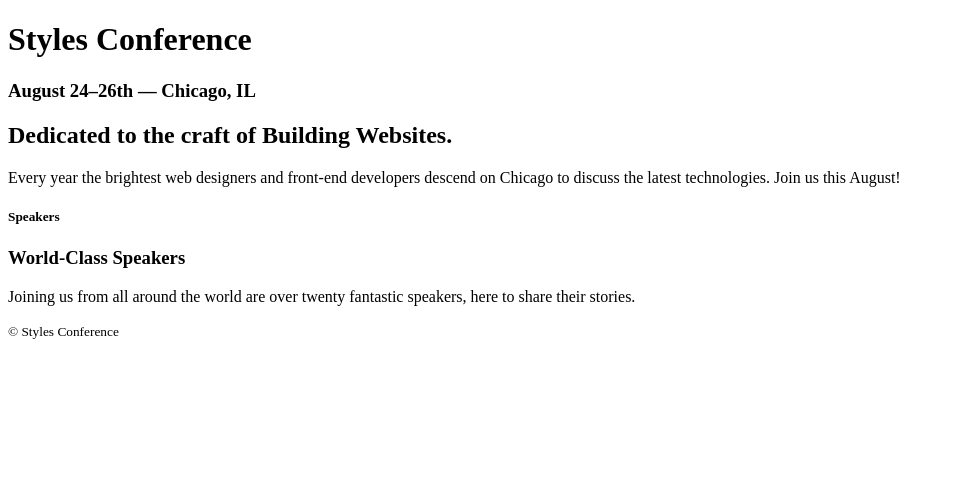
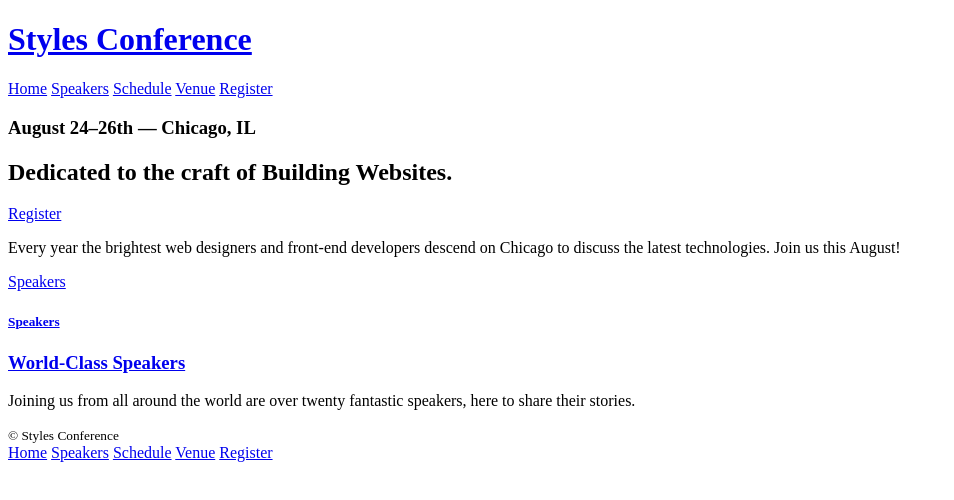
Before and after one commit to sumitsaurabh927/Basics, a plain HTML site: page index.html in a window 1280 px wide. Shown: the whole page, without its empty margins (0-954 px from the left). Drawn offline with Linux system fonts and the light colour scheme.

Commit message:
added navigation link

```diff
--- a/index.html
+++ b/index.html
@@ -9,19 +9,31 @@
 </head>
 <body>
     <header>
-        <h1>Styles Conference</h1>
+        <h1>
+            <a href="index.html">Styles Conference</a>
+        </h1>
+        <nav>
+            <a href="index.html">Home</a>
+            <a href="speakers.html">Speakers</a>
+            <a href="schedule.html">Schedule</a>
+            <a href="venue.html">Venue</a>
+            <a href="register.html">Register</a>
+        </nav>
         <h3>August 24&ndash;26th &mdash; Chicago, IL</h3>
     </header>
     <section>
         <h2>Dedicated to the craft of Building Websites.</h2>
+        <a href="Register.html">Register</a>
         <p>
             Every year the brightest web designers and front-end developers descend on Chicago to discuss the latest technologies. Join us this August!
         </p>
     </section>
     <section>
         <section>
-            <h5>Speakers</h5>
-            <h3>World-Class Speakers</h3>
+            <a href="speakers.html">Speakers
+                <h5>Speakers</h5>
+                <h3>World-Class Speakers</h3>
+            </a>
             <p>
                 Joining us from all around the world are over twenty fantastic speakers, here to share their stories.
             </p>
@@ -31,6 +43,13 @@
         <small>
             &copy; Styles Conference
         </small>
+        <nav>
+            <a href="index.html">Home</a>
+            <a href="speakers.html">Speakers</a>
+            <a href="schedule.html">Schedule</a>
+            <a href="venue.html">Venue</a>
+            <a href="register.html">Register</a>
+        </nav>
     </footer>
 </body>
 </html>
```
Also changed, not shown: register.html (added), schedule.html (added), speakers.html (added), venue.html (added).
